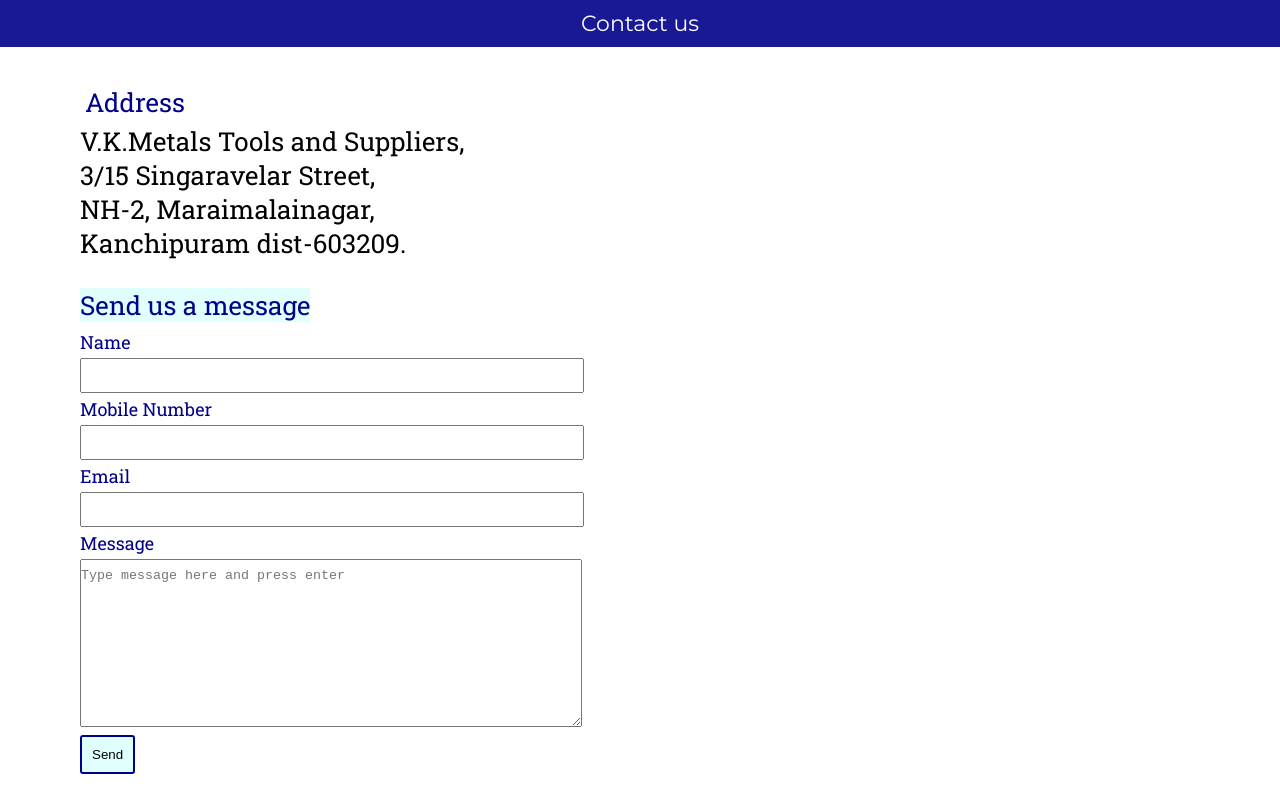
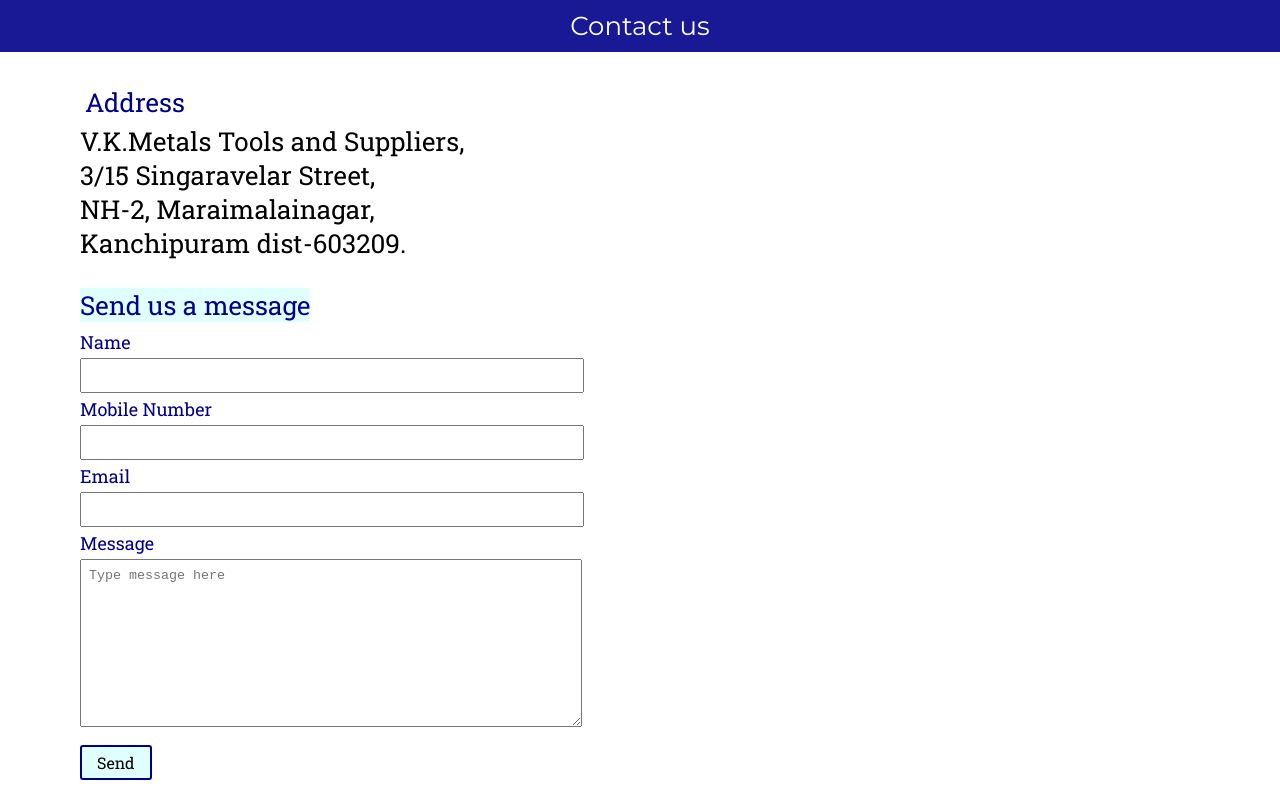
Before and after one commit to vkmetalstoolsandsuppliers/vkmetalstoolsandsuppliers, a plain HTML site: page contact.html in a window 1280 px wide. Shown: the top 800 px of the page. Drawn offline with Linux system fonts and the light colour scheme; grey boxes are pictures that could not be loaded.

Commit message:
style button and add some tweak

```diff
--- a/contact.html
+++ b/contact.html
@@ -3,6 +3,7 @@
 <html lang="en">
     <head>
         <meta charset="UTF-8">
+        <meta name="referrer" content="origin">
         <meta name="viewport" content="width=device-width, initial-scale=1.0">
         <meta http-equiv="X-UA-Compatible" content="ie=edge">
         <link href="https://fonts.googleapis.com/css?family=Montserrat|Roboto+Slab&display=swap" rel="stylesheet">
@@ -35,7 +36,7 @@
                     <br>
                     <label for="message" class="message">Message</label><br>
                     <textarea name="message" id="message" cols="50" rows="10"
-                    placeholder="Type message here and press enter"></textarea><br>
+                    placeholder=" Type message here"></textarea><br>
                     <input id="submit" type="submit" name="contactsubmit" value="Send">
                 </form>
             </section>
--- a/styles/contactstyle.css
+++ b/styles/contactstyle.css
@@ -70,9 +70,12 @@ form #name, #number, #email, #message{
 
 form #submit{
     border: 2px solid darkblue;
-    padding: 10px;
+    margin-top: 10px;
+    padding: 5px 15px;
     background-color: lightcyan;
     border-radius: 3px;
+    font-size: 16px;
+    font-family: 'Roboto Slab', serif;
 }
 
 form #submit:hover{
@@ -130,7 +133,7 @@ footer p{
 
 @media screen and (max-width: 1400px){
     .heading{
-        font-size: 22px;
+        font-size: 26px;
         top: 0;
     }
 
@@ -253,4 +256,8 @@ footer p{
     footer p{
         font-size: 12px;
     }
+
+    form #submit{
+        font-size: 14px;
+    }
 }
--- a/styles/productstyle.css
+++ b/styles/productstyle.css
@@ -6,6 +6,7 @@
 /* tools, all machine tools, handtools, fastners, */
 header{
     background: darkblue;
+    opacity: 0.9;
     position: fixed;
     top: 0;
     width: 100%;
```
